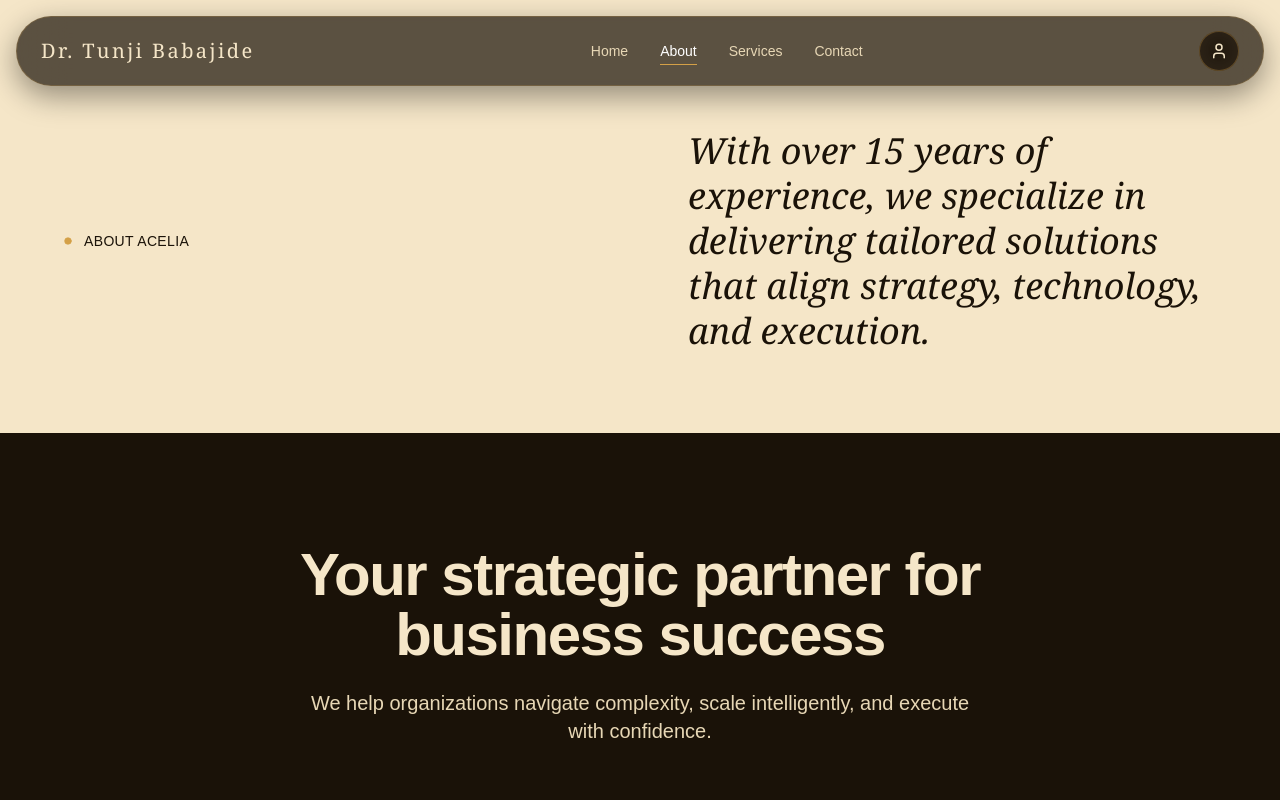
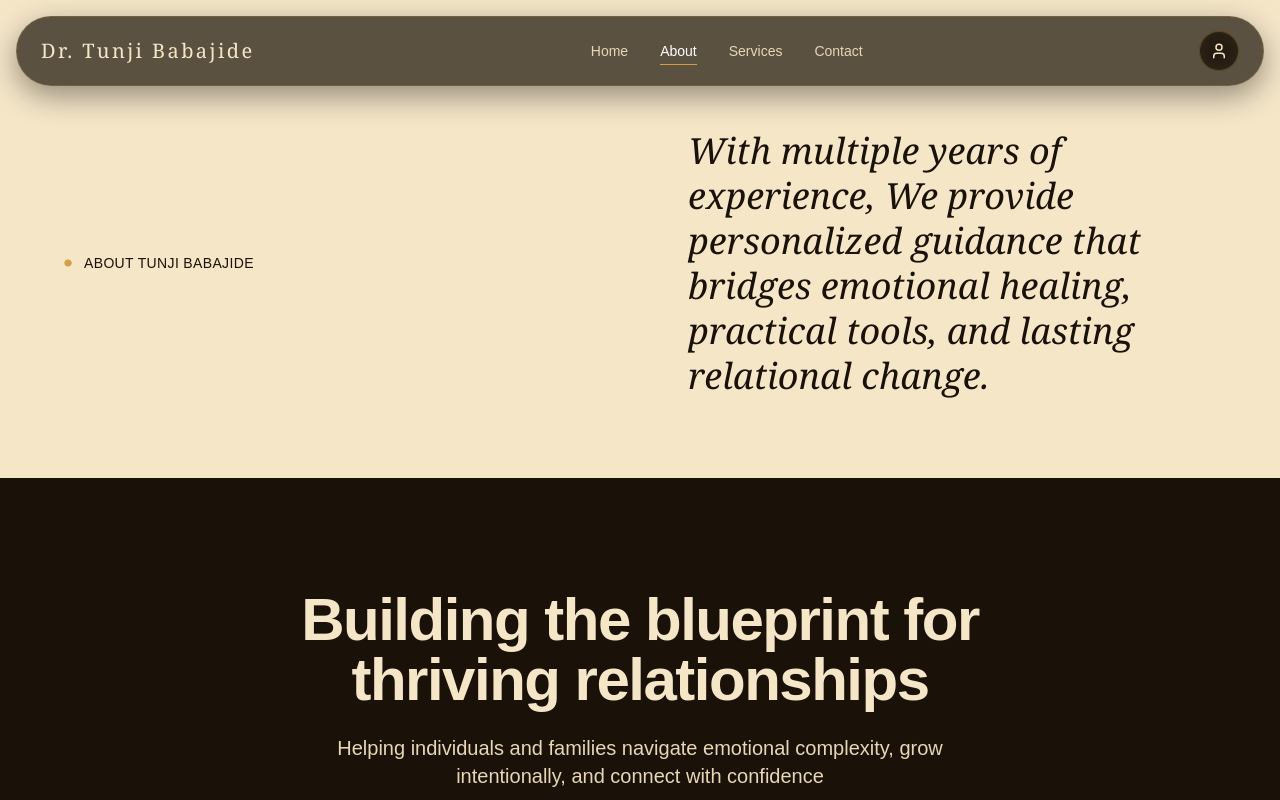
Before and after one commit to Richard-Adewoye/TB, a Next.js app: page /about in a window 1280 px wide. Shown: the top 800 px of the page. Built offline with nearby package versions, Linux system fonts and the light colour scheme.

Commit message:
Few changes made to about section and others(just content)

```diff
--- a/src/app/about/page.tsx
+++ b/src/app/about/page.tsx
@@ -27,9 +27,9 @@ export default function StrategicSection() {
 
   // Local image paths (assuming they are in your /public folder)
   const localImages = [
-    { src: "/img_1.jpg", alt: "Strategic Consultation" },
-    { src: "/img_2.jpg", alt: "Business Execution" },
-    { src: "/img_3.jpg", alt: "Corporate Growth" },
+    { src: "/img_1.jpg", alt: "rl-1" },
+    { src: "/img_2.jpg", alt: "rl-2" },
+    { src: "/img_3.jpg", alt: "rl-3" },
   ];
 
   return (
@@ -46,12 +46,12 @@ export default function StrategicSection() {
         <article className="mx-auto max-w-6xl md:grid md:grid-cols-2 md:gap-24 items-center">
           <div className="flex items-center gap-3 text-sm font-medium text-[#1a1208]">
             <Circle className="h-2 w-2 fill-[#d4a047] text-[#d4a047]" />
-            <span className="tracking-wide uppercase">About Acelia</span>
+            <span className="tracking-wide uppercase">About Tunji Babajide</span>
           </div>
 
           <div className="mt-6 md:mt-0">
             <p className="text-3xl leading-tight text-[#1a1208] md:text-4xl italic font-serif">
-              With over 15 years of experience, we specialize in delivering tailored solutions that align strategy, technology, and execution.
+              With multiple years of experience, We provide personalized guidance that bridges emotional healing, practical tools, and lasting relational change.
             </p>
           </div>
         </article>
@@ -68,10 +68,10 @@ export default function StrategicSection() {
       >
         <div className="mx-auto max-w-4xl text-center mb-20">
           <h1 className="text-5xl md:text-6xl font-bold tracking-tight text-[#f5e6c8]">
-            Your strategic partner for business success
+            Building the blueprint for thriving relationships
           </h1>
           <p className="mx-auto mt-6 max-w-2xl text-lg md:text-xl text-[#e7d7b5]">
-            We help organizations navigate complexity, scale intelligently, and execute with confidence.
+            Helping individuals and families navigate emotional complexity, grow intentionally, and connect with confidence
           </p>
         </div>
 
--- a/src/app/contact/page.tsx
+++ b/src/app/contact/page.tsx
@@ -98,7 +98,7 @@ export default function ContactPage() {
               <InfoItem
                 icon={MapPin}
                 title="Our Location"
-                text="123 Modern Street, New York"
+                text="123 Modern Street, United Kingdom"
               />
               <InfoItem
                 icon={Mail}
@@ -163,7 +163,6 @@ export default function ContactPage() {
         </div>
       </section>
 
-      {/* SCROLL TO TOP */}
       {showScroll && (
         <button
           onClick={scrollTop}
```
